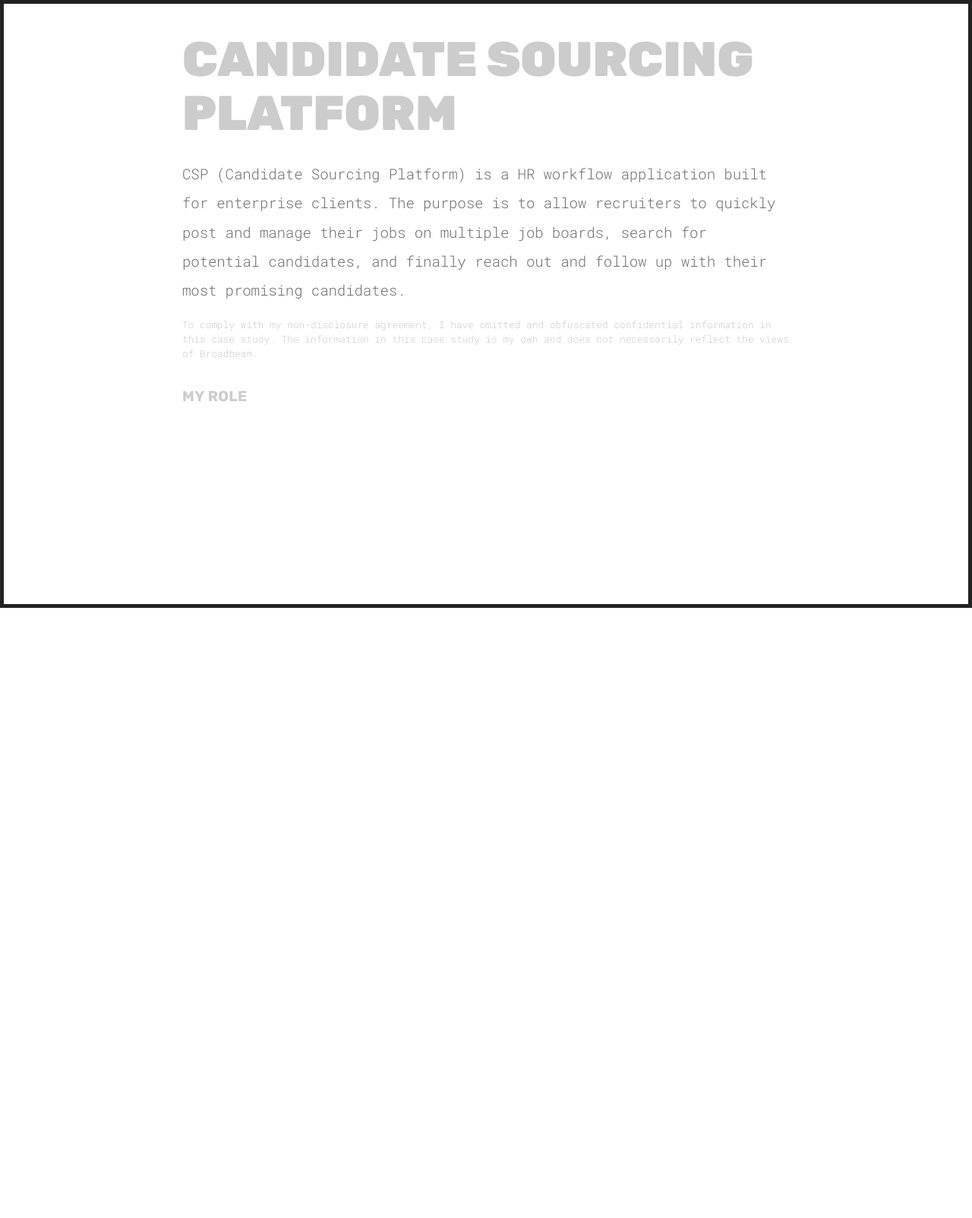
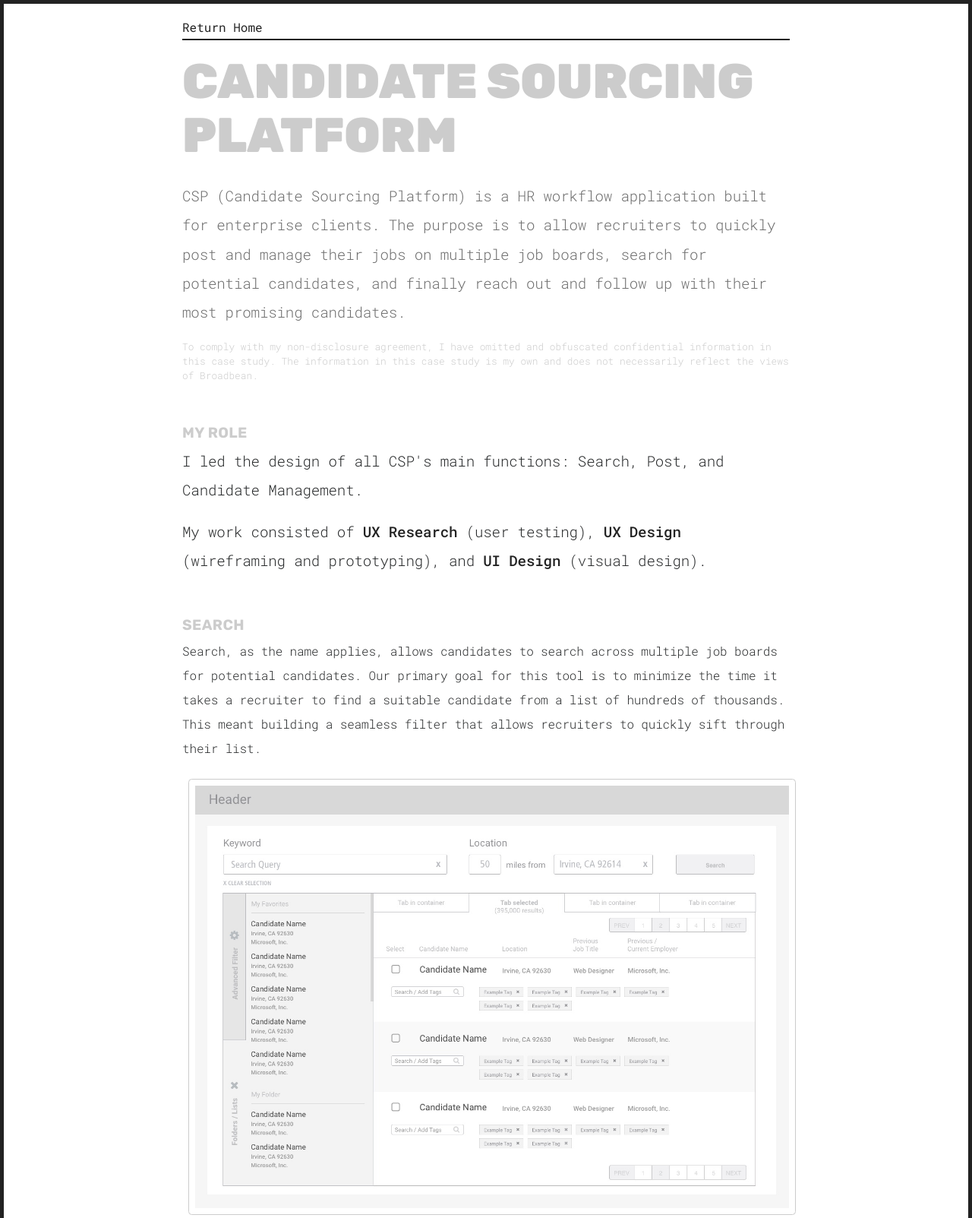
Before and after one commit to Kaihuang724/kaihuang.me, a website: page src/CS-csp.html in a window 1280 px wide. Shown: the top 1603 px of the page at 76% size. Before the commit the page ends 800 px from the top, so only its background shows below. Drawn offline with nearby package versions, Linux system fonts and the light colour scheme; files that its build step writes are made by us from their sources; a script that the page names is missing.

Commit message:
Added case study text

```diff
--- a/src/CS-csp.html
+++ b/src/CS-csp.html
@@ -12,12 +12,27 @@
 <body>
     <div class="container">
         <section class="row CS-main">
+            <a href="./index.html"><span class="back">Return Home</span></a>
             <h1 class="title">Candidate Sourcing Platform</h1>
             <p class="tagline">CSP (Candidate Sourcing Platform) is a HR workflow application built for enterprise clients. The purpose is to allow recruiters to quickly post and manage their jobs on multiple job boards, search for potential candidates, and finally reach out and follow up with their most promising candidates.</p>
             <p class="disclaimer">To comply with my non-disclosure agreement, I have omitted and obfuscated confidential information in this case study. The information in this case study is my own and does not necessarily reflect the views of Broadbean.</p>
         </section>
         <section class="row CS-subSection">
             <h3 class="col-12"> My Role </h3>
+            <p class="tagline"> I led the design of all CSP's main functions: Search, Post, and Candidate Management.</p>
+            <p class="tagline"> My work consisted of <span class="emphasis">UX Research</span> (user testing), <span class="emphasis">UX Design</span> (wireframing and prototyping), and <span class="emphasis">UI Design</span> (visual design). </p>
+        </section>
+        <section class="row CS-subSection">
+            <h3 class="col-12"> Search </h3>
+            <p> Search, as the name applies, allows candidates to search across multiple job boards for potential candidates. Our primary goal for this tool is to minimize the time it takes a recruiter to find a suitable candidate from a list of hundreds of thousands. This meant building a seamless filter that allows recruiters to quickly sift through their list.</p>
+            <img class"img-fluid" src="./images/CSP-SearchWireframe.jpg" />
+            <img class"img-fluid" src="./images/CSP-SearchDesign.jpg" />
+        </section>
+        <section class="row CS-subSection">
+            <h3 class="col-12"> Post </h3>
+            <p> Search, as the name applies, allows candidates to search across multiple job boards for potential candidates. Our primary goal for this tool is to minimize the time it takes a recruiter to find a suitable candidate from a list of hundreds of thousands. This meant building a seamless filter that allows recruiters to quickly sift through their list.</p>
+            <img class"img-fluid" src="./images/CSP-SearchWireframe.jpg" />
+            <img class"img-fluid" src="./images/CSP-SearchDesign.jpg" />
         </section>
     </div>
 </body>
--- a/src/sass/_caseStudies.scss
+++ b/src/sass/_caseStudies.scss
@@ -2,6 +2,21 @@
     flex-direction: column;
     padding: 1.2em 0;
     color: $med;
+
+    a {
+        font-family: $font-family;
+        font-weight: 400;
+        color: $dark;
+        border-bottom: 2px solid $dark;
+        padding-bottom: 3px;
+
+        &:hover {
+            font-weight: 500;
+            text-decoration: none;
+            border-bottom: 3px solid $dark;
+            transition: all 0.08s;
+        }
+    }
 
     .title {
         font-family: $header-font;
@@ -35,6 +50,8 @@
 }
 
 .CS-subSection {
+    padding: 1.2em 0;
+
     h3 {
         color: $light;
         font-family: $header-font;
@@ -49,4 +66,29 @@
             transition: all 0.3s;
         }
     }
+
+    p {
+        font-family: $font-family;
+        letter-spacing: -0.01em;
+        line-height: 2em;
+        font-weight: 300;
+
+        &.tagline {
+            font-size: 1.2em;
+        }
+
+        .emphasis {
+            font-weight: 500;
+            color: $dark;
+        }
+    }
+
+    img {
+        padding: 0.5em;
+        margin: 0.5em;
+        height: auto;
+        max-width: 100%;
+        border: 1px solid $light;
+        border-radius: 4.5px;
+    }
 }
```
Also changed, not shown: src/index.html (+2 -2 lines), dist/CS-csp.html, dist/css/main.css, dist/images/CSP-SearchDesign.jpg (added), dist/images/CSP-SearchWireframe.jpg (added), dist/images/CSP-Wireframes1.jpg (added), dist/images/CSP-Wireframes2.jpg (added), dist/images/CSP-Wireframes3.jpg (added), dist/index.html, src/images/CSP-SearchDesign.jpg (added), src/images/CSP-SearchWireframe.jpg (added), 1 other file.
